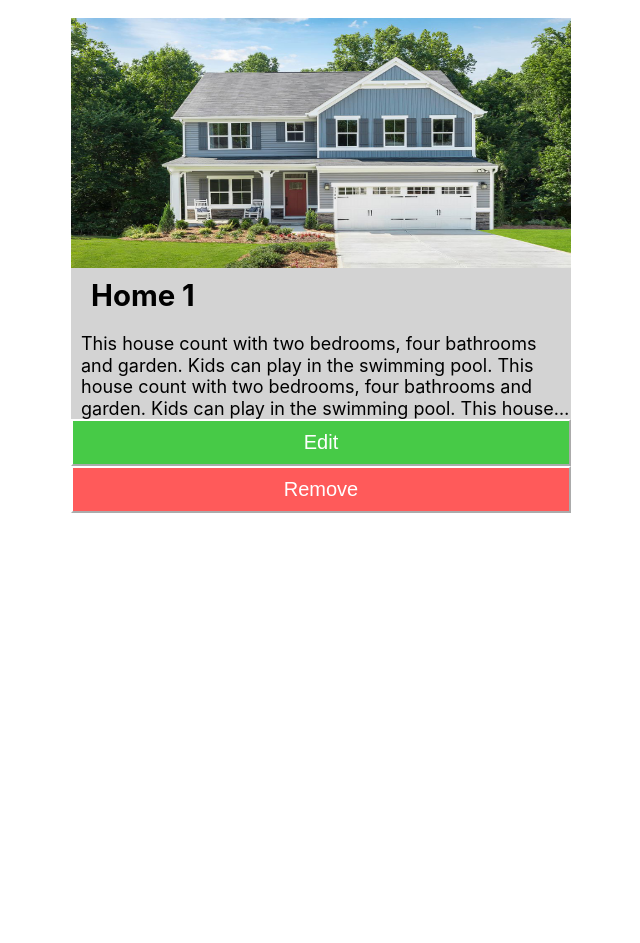
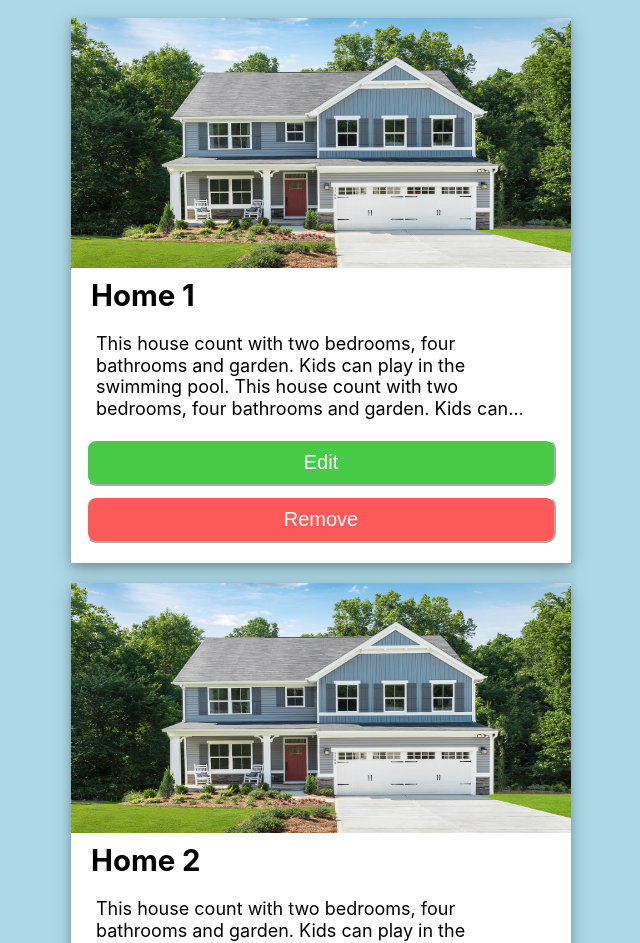
Before and after one commit to FranciscoJavierMartin/Home-holidays-mobile, a Vue app: page / in a window 1280 px wide. Shown: the top 943 px of the page, without its empty margins (319-959 px from the left). Before the commit the page ends 800 px from the top, so only its background shows below. Built offline with nearby package versions, Linux system fonts and the light colour scheme.

Commit message:
First look

```diff
--- a/src/App.vue
+++ b/src/App.vue
@@ -21,6 +21,20 @@ export default {
           imageUrl: './assets/home.jpg',
           description:
             'This house count with two bedrooms, four bathrooms and garden. Kids can play in the swimming pool. This house count with two bedrooms, four bathrooms and garden. Kids can play in the swimming pool. This house count with two bedrooms, four bathrooms and garden. Kids can play in the swimming pool'
+        },
+        {
+          _id: '2',
+          name: 'Home 2',
+          imageUrl: './assets/home.jpg',
+          description:
+            'This house count with two bedrooms, four bathrooms and garden. Kids can play in the swimming pool. This house count with two bedrooms, four bathrooms and garden. Kids can play in the swimming pool. This house count with two bedrooms, four bathrooms and garden. Kids can play in the swimming pool'
+        },
+        {
+          _id: '3',
+          name: 'Home 3',
+          imageUrl: './assets/home.jpg',
+          description:
+            'This house count with two bedrooms, four bathrooms and garden. Kids can play in the swimming pool. This house count with two bedrooms, four bathrooms and garden. Kids can play in the swimming pool. This house count with two bedrooms, four bathrooms and garden. Kids can play in the swimming pool'
         }
       ]
     };
@@ -29,6 +43,9 @@ export default {
 </script>
 
 <style lang="scss">
+body {
+  background-color: lightblue;
+}
 .list-container {
   display: flex;
   flex-direction: column;
--- a/src/components/HomeItemList.vue
+++ b/src/components/HomeItemList.vue
@@ -5,12 +5,14 @@
     <div class="description">
       <p>{{ home.description }}</p>
     </div>
+    <div class="action-buttons">
       <button class="button edit-button" @click="clickEdit">
         Edit
       </button>
       <button class="button remove-button" @click="clickRemove">
         Remove
       </button>
+    </div>
   </div>
 </template>
 
@@ -66,9 +68,10 @@ export default {
   width: 95%;
   display: flex;
   flex-direction: column;
-  background-color: lightgray;
+  background-color: white;
   font-family: -apple-system, BlinkMacSystemFont, 'Segoe UI', Roboto, Oxygen,
     Ubuntu, Cantarell, 'Open Sans', 'Helvetica Neue', sans-serif;
+  box-shadow: 0 4px 8px 0 rgba(0, 0, 0, 0.2), 0 6px 20px 0 rgba(0, 0, 0, 0.19);
 }
 
 .home-image {
@@ -88,8 +91,18 @@ export default {
     margin: 10px 0;
   }
   margin: 0;
-  padding-left: 2%;
+  padding-left: 5%;
+  padding-right: 5%;
   @include ellipsis-multiline(18, 1.2, 4, 10);
+}
+
+.action-buttons {
+  display: flex;
+  flex-direction: column;
+  padding-top: 15px;
+  padding-left: 10px;
+  padding-right: 10px;
+  padding-bottom: 15px;
 }
 
 .button {
@@ -98,6 +111,8 @@ export default {
   padding-top: 10px;
   padding-bottom: 10px;
   font-size: 15pt;
+  border-radius: 10px;
+  margin: 5px;
 }
 
 .edit-button {
@@ -107,4 +122,5 @@ export default {
 .remove-button {
   background-color: #ff5a5a;
 }
+
 </style>
```
Lines whose indentation alone changed are shown as unchanged.
